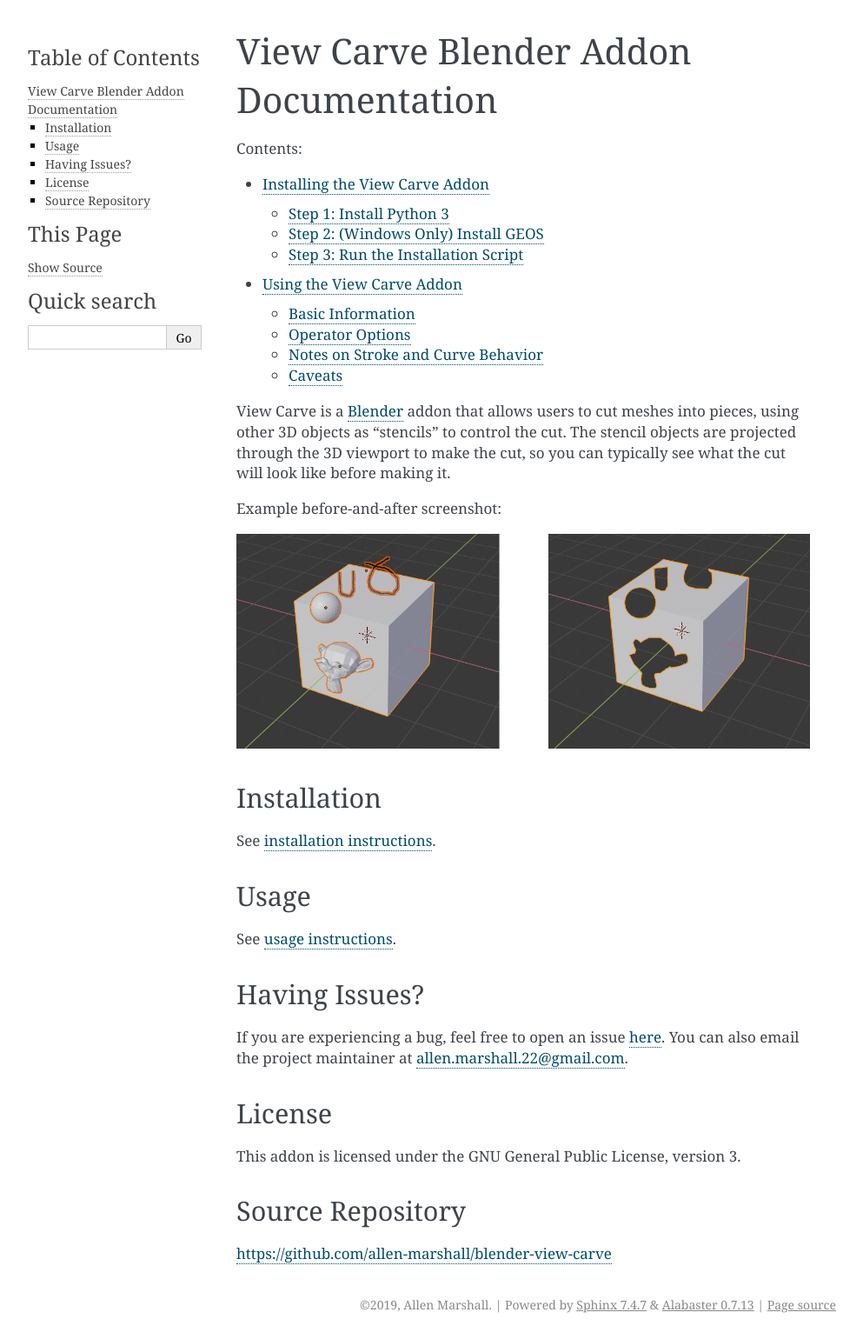
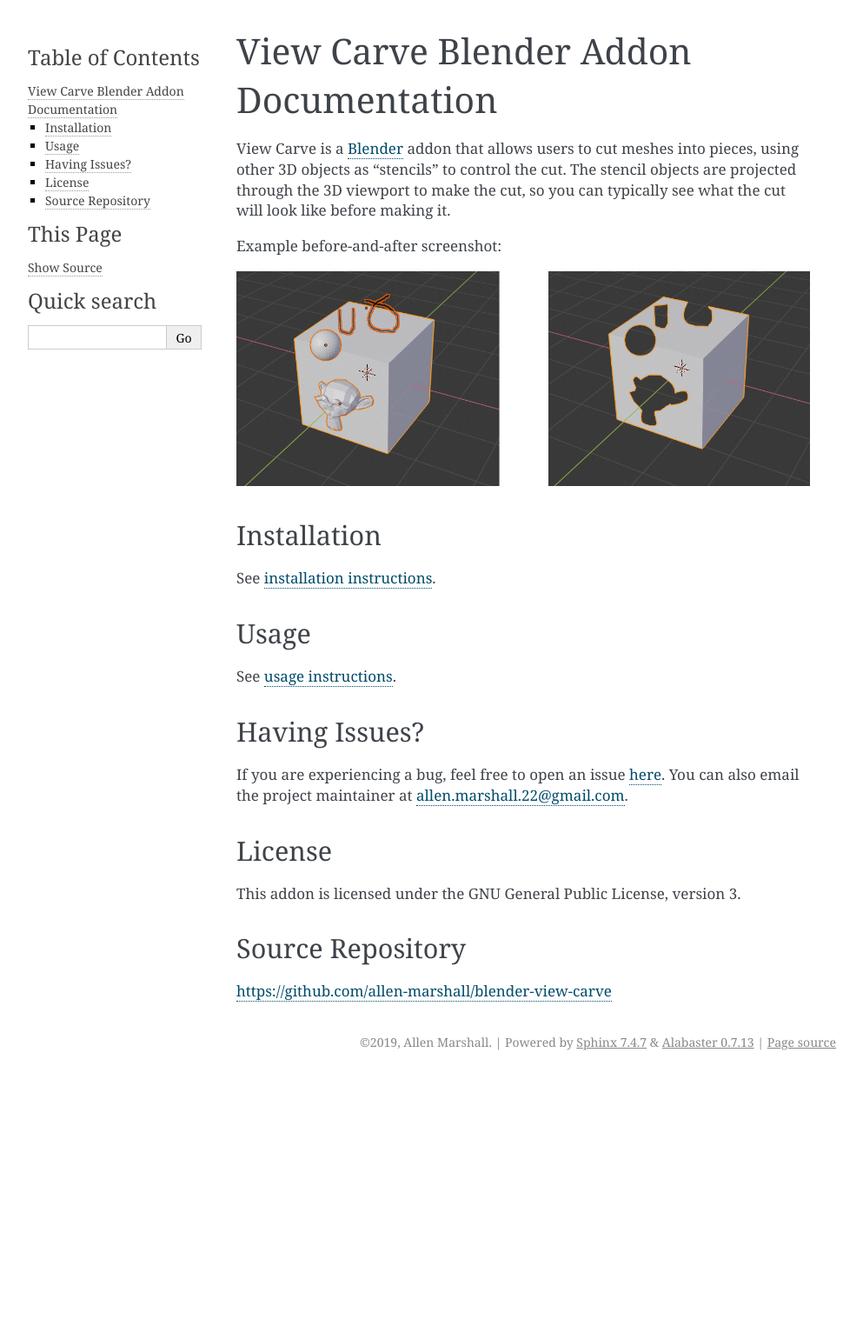
Before and after one commit to allen-marshall/blender-view-carve, a Sphinx documentation site: the page built from docs/index.rst, in a window 1280 px wide. Shown: the whole page at 87% size, without its empty margins (148-1141 px from the left). Built offline with Sphinx 7.4.7, drawn with Linux system fonts in a browser that asks for light colours; after the commit the page ends 1238 px from its top, so only the background shows below that.

Commit message:
Added contents.rst to the documentation.

```diff
--- a/docs/conf.py
+++ b/docs/conf.py
@@ -26,6 +26,8 @@ author = 'Allen Marshall'
 extensions = [
 ]
 
+master_doc = 'contents'
+
 # Add any paths that contain templates here, relative to this directory.
 templates_path = ['_templates']
 
--- /dev/null
+++ b/docs/contents.rst
@@ -0,0 +1,6 @@
+.. toctree::
+   :maxdepth: 2
+
+   index
+   installation
+   usage
--- a/docs/index.rst
+++ b/docs/index.rst
@@ -1,12 +1,5 @@
 View Carve Blender Addon Documentation
 ======================================
-
-.. toctree::
-   :maxdepth: 2
-   :caption: Contents:
-
-   installation
-   usage
 
 View Carve is a Blender_ addon that allows users to cut meshes into pieces, using other 3D objects as "stencils" to
 control the cut. The stencil objects are projected through the 3D viewport to make the cut, so you can typically see
```
